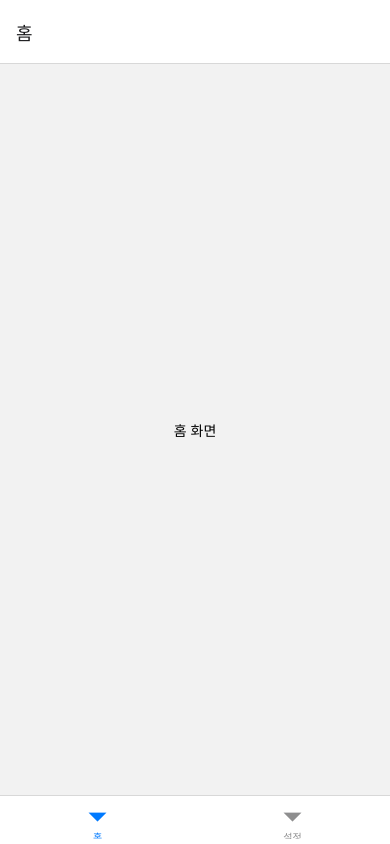
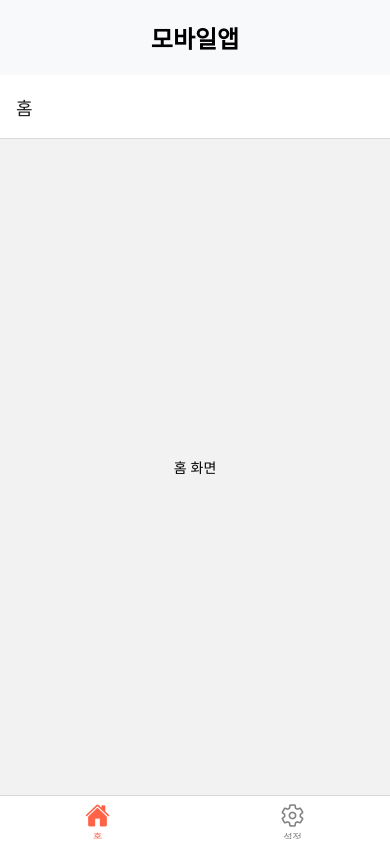
Before and after one commit to DAAC-A00/navigationTest, a React Native app: screen /HomeScreen in a window 390 px wide. Before the commit this address had no page. Built offline with nearby package versions, Linux system fonts and the light colour scheme.

Commit message:
fix android에서 icon 정상적으로 표기되도록 수정 및 스타일 추가

```diff
--- a/src/App.tsx
+++ b/src/App.tsx
@@ -3,10 +3,14 @@
 import React from 'react';
 import { NavigationContainer } from '@react-navigation/native';
 import { createBottomTabNavigator } from '@react-navigation/bottom-tabs';
+import { createStackNavigator } from '@react-navigation/stack';
 import { View, Text } from 'react-native';
+import Icon from 'react-native-vector-icons/Ionicons';
 
 const Tab = createBottomTabNavigator();
+const Stack = createStackNavigator();
 
+// 홈 스크린
 const HomeScreen = () => {
   return (
     <View style={{ flex: 1, justifyContent: 'center', alignItems: 'center' }}>
@@ -15,6 +19,16 @@ const HomeScreen = () => {
   );
 };
 
+// 홈 상세 스크린
+const HomeDetailScreen = () => {
+  return (
+    <View style={{ flex: 1, justifyContent: 'center', alignItems: 'center' }}>
+      <Text>홈 상세 화면</Text>
+    </View>
+  );
+};
+
+// 설정 스크린
 const SettingsScreen = () => {
   return (
     <View style={{ flex: 1, justifyContent: 'center', alignItems: 'center' }}>
@@ -23,13 +37,68 @@ const SettingsScreen = () => {
   );
 };
 
+// 설정 상세 스크린
+const SettingsInfoScreen = () => {
+  return (
+    <View style={{ flex: 1, justifyContent: 'center', alignItems: 'center' }}>
+      <Text>설정 정보 화면</Text>
+    </View>
+  );
+};
+
+// 홈 탭의 스택 네비게이션 설정
+const HomeStack = () => {
+  return (
+    <Stack.Navigator screenOptions={{ headerShown: false }}>
+      <Stack.Screen name="HomeScreen" component={HomeScreen} />
+      <Stack.Screen name="HomeDetailScreen" component={HomeDetailScreen} />
+    </Stack.Navigator>
+  );
+};
+
+// 설정 탭의 스택 네비게이션 설정
+const SettingsStack = () => {
+  return (
+    <Stack.Navigator screenOptions={{ headerShown: false }}>
+      <Stack.Screen name="SettingsScreen" component={SettingsScreen} />
+      <Stack.Screen name="SettingsInfoScreen" component={SettingsInfoScreen} />
+    </Stack.Navigator>
+  );
+};
+
+// 최상위 App 컴포넌트
 const App = () => {
   return (
     <NavigationContainer>
-      <Tab.Navigator>
-        <Tab.Screen name="홈" component={HomeScreen} />
-        <Tab.Screen name="설정" component={SettingsScreen} />
-      </Tab.Navigator>
+      <View style={{ flex: 1 }}>
+        {/* 고정 제목 */}
+        <View style={{ padding: 20, backgroundColor: '#f8f9fa', alignItems: 'center' }}>
+          <Text style={{ fontSize: 24, fontWeight: 'bold' }}>모바일앱</Text>
+        </View>
+        <Tab.Navigator
+          screenOptions={({ route }) => ({
+            tabBarIcon: ({ focused, color, size }) => {
+              let iconName: string;
+
+              if (route.name === '홈') {
+                iconName = focused ? 'home' : 'home-outline';
+              } else if (route.name === '설정') {
+                iconName = focused ? 'settings' : 'settings-outline';
+              } else {
+                iconName = 'help-outline'; // 기본 아이콘 설정
+              }
+
+              // 아이콘 반환
+              return <Icon name={iconName} size={size} color={color} />;
+            },
+            tabBarActiveTintColor: 'tomato',
+            tabBarInactiveTintColor: 'gray',
+          })}
+        >
+          <Tab.Screen name="홈" component={HomeStack} />
+          <Tab.Screen name="설정" component={SettingsStack} />
+        </Tab.Navigator>
+      </View>
     </NavigationContainer>
   );
 };
```
Also changed, not shown: src/ProfileScreen.tsx (line endings or trailing spaces), src/SettingsScreen.tsx (line endings or trailing spaces), 1 other file (tests, documents, lock files or other folders).
